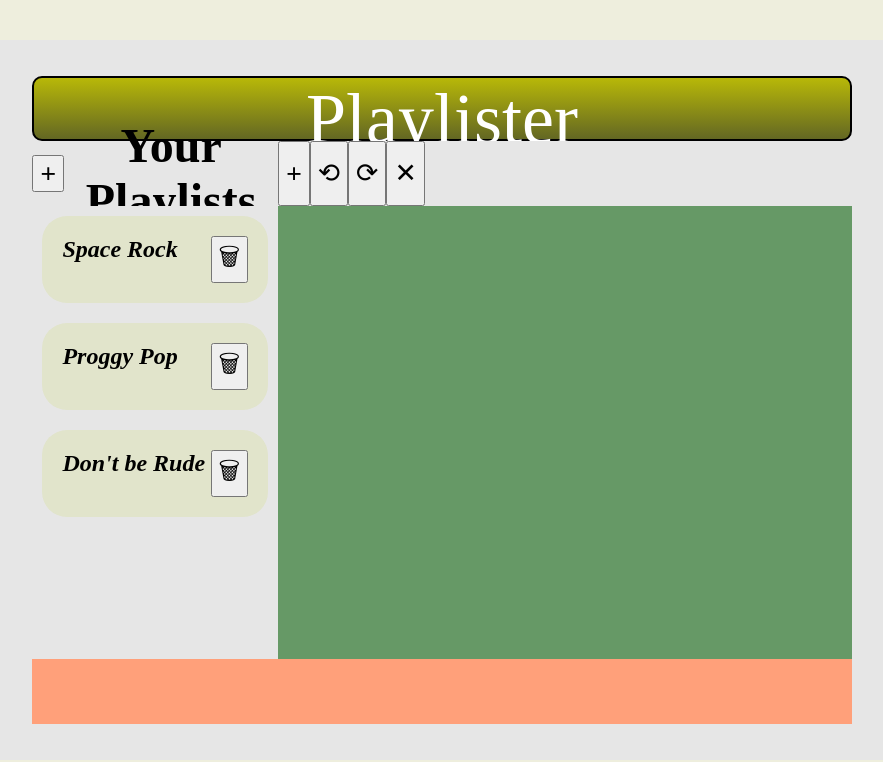
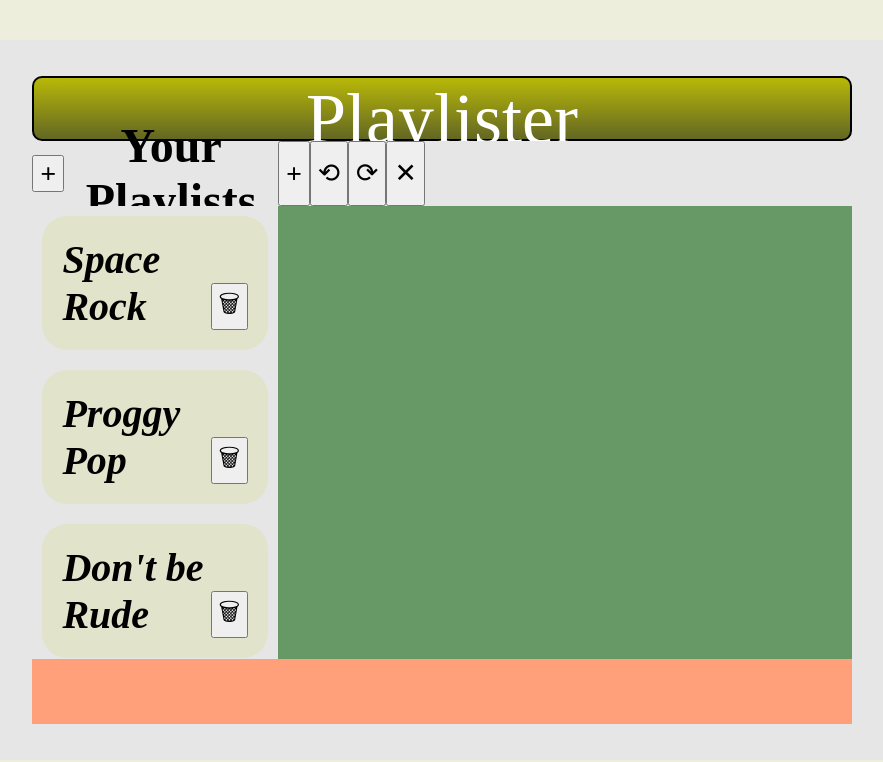
Before and after one commit to Diegos0127/playlister_hw2, a React (Create React App) app: page / in a window 1280 px wide. Shown: the top 762 px of the page, without its empty margins (198-1081 px from the left). Built offline with nearby package versions, Linux system fonts and the light colour scheme; a web font is replaced by a local one.

Commit message:
Changed font

```diff
--- a/src/App.css
+++ b/src/App.css
@@ -117,7 +117,7 @@ body {
 }
 
 .list-card, .selected-list-card, .unselected-list-card {
-  font-size: 18pt;
+  font-size: 30pt;
   margin: 10px;
   padding: 20px;
   border-radius: 25px;
```
